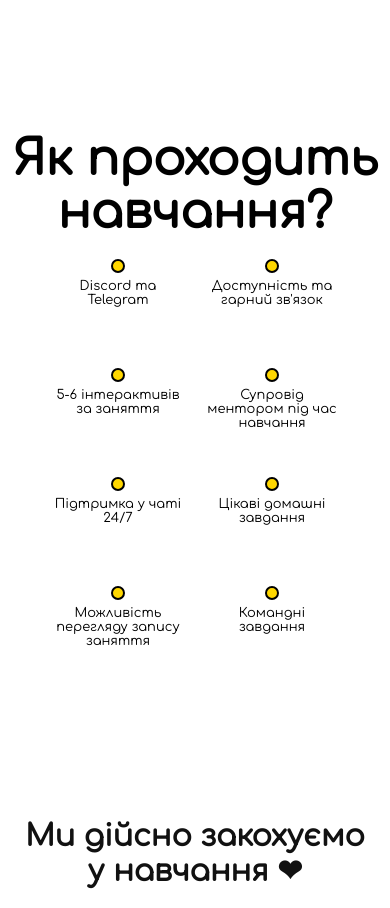
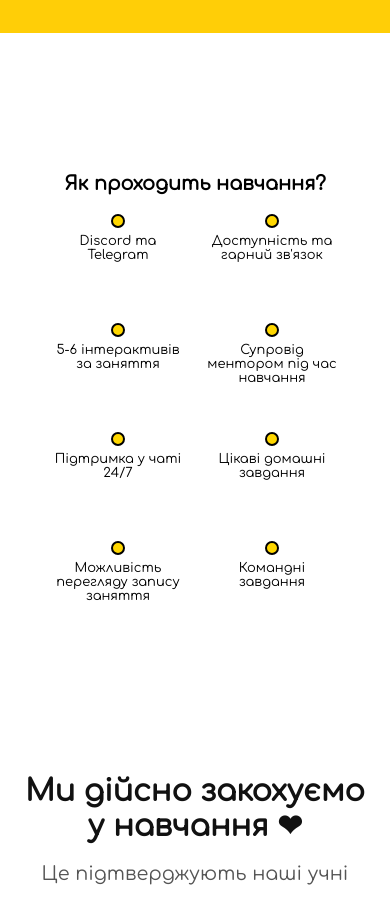
Before and after one commit to slava-bos-top/FivOneSite, a React (Create React App) app: page / in a window 390 px wide. Shown: the part 6720-7628 px from the top of the page. Built offline with nearby package versions, Linux system fonts and the light colour scheme.

Commit message:
improve UX

```diff
--- a/src/components/Gallery/Gallery.css
+++ b/src/components/Gallery/Gallery.css
@@ -85,6 +85,6 @@
   @media screen and (max-width: 468px) {
 	.course-card__description-gallery {
 		text-align: start;
-		height: 275px;
+		height: 280px;
 	}
   }
--- a/src/components/learning/Learning.css
+++ b/src/components/learning/Learning.css
@@ -182,6 +182,9 @@
 }
 
 @media screen and (max-width: 468px) {
+  .title h2 {
+    font-size: 1.2rem;
+  }
   .mobile-layout {
     gap: 60px;
   }
```
